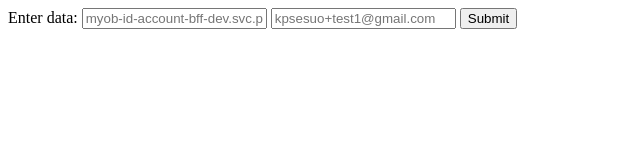
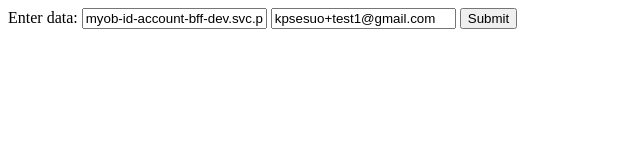
Before and after one commit to kpse/cors-test, a plain HTML site: page index.html in a window 1280 px wide. Shown: the whole page, without its empty margins (0-640 px from the left). Drawn offline with Linux system fonts and the light colour scheme.

Commit message:
default value of fields

```diff
--- a/index.html
+++ b/index.html
@@ -7,8 +7,8 @@
   <body>
     <form id="test-form">
       <label for="data">Enter data:</label>
-      <input type="text" id="env" name="env" required placeholder="myob-id-account-bff-dev.svc.platform.myobdev.com">
-      <input type="text" id="email" name="email" required placeholder="kpsesuo+test1@gmail.com">
+      <input type="text" id="env" name="env" required value="myob-id-account-bff-dev.svc.platform.myobdev.com">
+      <input type="text" id="email" name="email" required value="kpsesuo+test1@gmail.com">
       <button type="submit" onclick="sendData(event)">Submit</button>
     </form>
 
```
